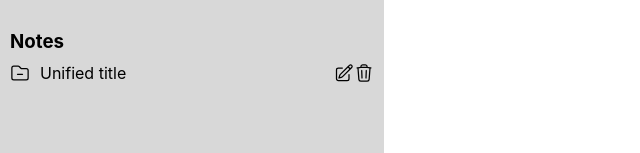
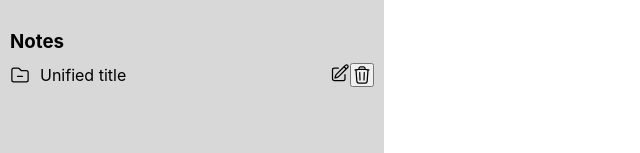
Before and after one commit to muzammil2208/NotesApp, a React (Create React App) app: page / in a window 1280 px wide. Both pictures are taken after a click on the button "New Notes". Shown: the part 339-492 px from the top of the page, without its empty margins (0-640 px from the left). Built offline with nearby package versions, Linux system fonts and the light colour scheme.

Commit message:
added functionality to delete note

```diff
--- a/src/components/Note.js
+++ b/src/components/Note.js
@@ -1,7 +1,7 @@
 import DeleteIcon from "./svg/DeleteIcon"
 import EditIcon from "./svg/EditIcon"
 import NotesIcon from "./svg/NotesIcon"
-export default function Note({title,index})
+export default function Note({note,index,deleteFunc})
 {
 
 
@@ -9,11 +9,11 @@ export default function Note({title,index})
         <div className="note_container"   key={index}>
             <div className="note_container_content">
                 <NotesIcon/>
-                <p className="note_container_title">{title}</p>
+                <p className="note_container_title">{note.title}</p>
             </div>
             <div className="note_container_actions">
                 <EditIcon/>
-                <DeleteIcon/>
+                <button onClick={()=>deleteFunc(note.id)}><DeleteIcon /></button>
             </div>
 
         </div>
--- a/src/components/Sidebar.js
+++ b/src/components/Sidebar.js
@@ -16,6 +16,10 @@ export default function Sidebar()
             folder:""
         }
         setNotes(prevNotes=>[note,...prevNotes]);
+    }
+    const deleteNote=(idtoBeDeleted)=>
+    {
+        setNotes(notes.filter(note=>note.id!==idtoBeDeleted));
     }
     return(
         <div className="sideBar">
@@ -38,7 +42,11 @@ export default function Sidebar()
             </h3>
             <div className="sidebar_notes_container">
                {notes.map((note,index)=>
-                <Note title={note.title} index={index}/>
+                <Note
+                    note={note}
+                    index={index}
+                    deleteFunc={deleteNote}
+                    />
                )}
             </div>
         </div>
```
